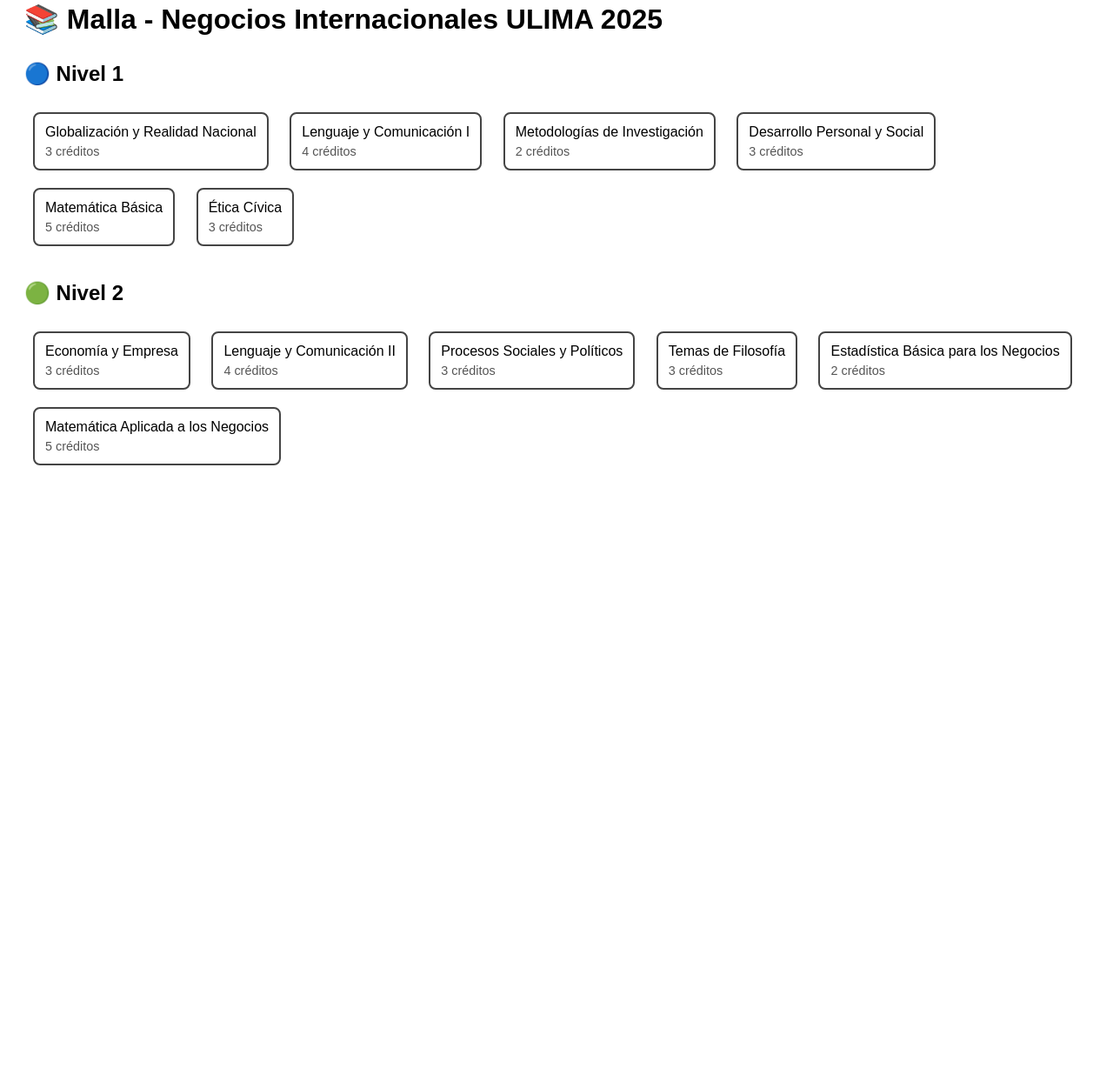
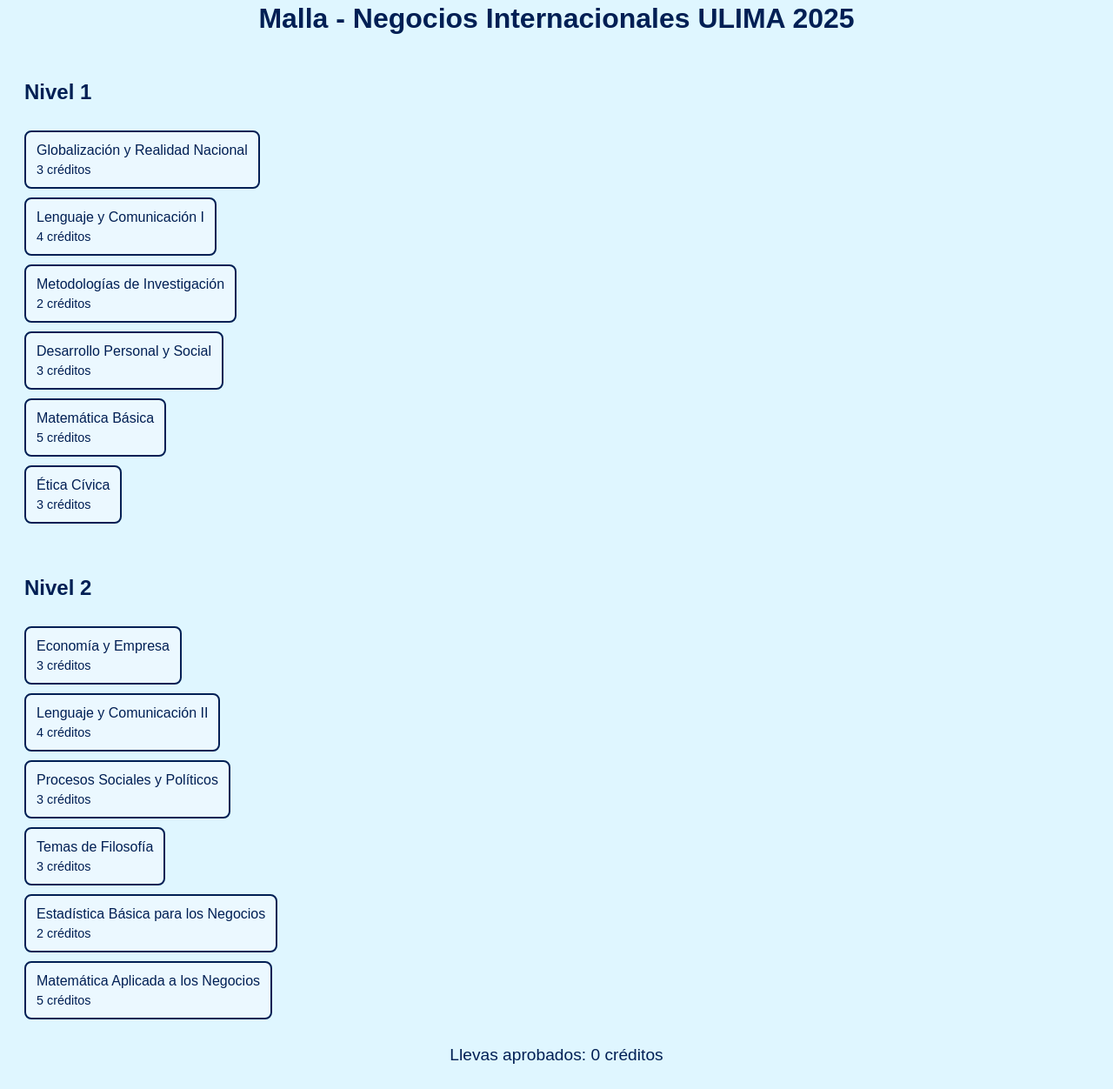
Before and after one commit to sopita31/mallita-negocios-internacoinales-ulima-2025, a plain HTML site: page index.html in a window 1280 px wide. Shown: the part 46-1298 px from the top of the page at 87% size. Before the commit the page ends 800 px from the top, so only its background shows below. Drawn offline with Linux system fonts and the light colour scheme.

Commit message:
Update index.html

```diff
--- a/index.html
+++ b/index.html
@@ -2,98 +2,138 @@
 <html lang="es">
 <head>
   <meta charset="UTF-8">
-  <title>Malla - Negocios Internacionales</title>
+  <title>Malla - Negocios Internacionales ULIMA 2025</title>
   <style>
     body {
       font-family: sans-serif;
       padding: 20px;
+      background-color: #dff6ff; /* fondo baby blue */
+    }
+    h1 {
+      text-align: center;
+      color: #001f54; /* azul navy */
     }
     h2 {
+      color: #001f54;
       margin-top: 30px;
     }
+    .nivel {
+      display: flex;
+      flex-direction: column; /* columnas */
+      gap: 10px;
+      margin-bottom: 30px;
+    }
     .curso {
-      display: inline-block;
-      margin: 10px;
+      background-color: #ebf8ff; /* fondo baby muy baby blue */
+      color: #001f54; /* texto navy */
+      border: 2px solid #001f54;
+      border-radius: 8px;
       padding: 12px;
-      border: 2px solid #444;
-      border-radius: 8px;
       cursor: pointer;
       transition: all 0.3s ease;
+      width: fit-content;
     }
     .curso.tachado {
       text-decoration: line-through;
-      opacity: 0.5;
+      background-color: #b3d4f1; /* azul mas opaco */
+      opacity: 0.6;
     }
     .creditos {
       font-size: 0.9em;
-      color: #555;
+      color: #001f54;
       display: block;
       margin-top: 5px;
+    }
+    #contador {
+      margin-top: 20px;
+      font-size: 1.2em;
+      color: #001f54;
+      text-align: center;
     }
   </style>
 </head>
 <body>
-  <h1>📚 Malla - Negocios Internacionales ULIMA 2025</h1>
+  <h1>Malla - Negocios Internacionales ULIMA 2025</h1>
 
-  <h2>🔵 Nivel 1</h2>
-  <div class="curso" data-curso="Globalización y Realidad Nacional">
+  <div class="nivel">
+    <h2>Nivel 1</h2>
+    <div class="curso" data-creditos="3" data-curso="Globalización y Realidad Nacional">
       Globalización y Realidad Nacional
       <span class="creditos">3 créditos</span>
     </div>
-  <div class="curso" data-curso="Lenguaje y Comunicación I">
+    <div class="curso" data-creditos="4" data-curso="Lenguaje y Comunicación I">
       Lenguaje y Comunicación I
       <span class="creditos">4 créditos</span>
     </div>
-  <div class="curso" data-curso="Metodologías de Investigación">
+    <div class="curso" data-creditos="2" data-curso="Metodologías de Investigación">
       Metodologías de Investigación
       <span class="creditos">2 créditos</span>
     </div>
-  <div class="curso" data-curso="Desarrollo Personal y Social">
+    <div class="curso" data-creditos="3" data-curso="Desarrollo Personal y Social">
       Desarrollo Personal y Social
       <span class="creditos">3 créditos</span>
     </div>
-  <div class="curso" data-curso="Matemática Básica">
+    <div class="curso" data-creditos="5" data-curso="Matemática Básica">
       Matemática Básica
       <span class="creditos">5 créditos</span>
     </div>
-  <div class="curso" data-curso="Ética Cívica">
+    <div class="curso" data-creditos="3" data-curso="Ética Cívica">
       Ética Cívica
       <span class="creditos">3 créditos</span>
     </div>
+  </div>
 
-  <h2>🟢 Nivel 2</h2>
-  <div class="curso" data-curso="Economía y Empresa">
+  <div class="nivel">
+    <h2>Nivel 2</h2>
+    <div class="curso" data-creditos="3" data-curso="Economía y Empresa">
       Economía y Empresa
       <span class="creditos">3 créditos</span>
     </div>
-  <div class="curso" data-curso="Lenguaje y Comunicación II">
+    <div class="curso" data-creditos="4" data-curso="Lenguaje y Comunicación II">
       Lenguaje y Comunicación II
       <span class="creditos">4 créditos</span>
     </div>
-  <div class="curso" data-curso="Procesos Sociales y Políticos">
+    <div class="curso" data-creditos="3" data-curso="Procesos Sociales y Políticos">
       Procesos Sociales y Políticos
       <span class="creditos">3 créditos</span>
     </div>
-  <div class="curso" data-curso="Temas de Filosofía">
+    <div class="curso" data-creditos="3" data-curso="Temas de Filosofía">
       Temas de Filosofía
       <span class="creditos">3 créditos</span>
     </div>
-  <div class="curso" data-curso="Estadística Básica para los Negocios">
+    <div class="curso" data-creditos="2" data-curso="Estadística Básica para los Negocios">
       Estadística Básica para los Negocios
       <span class="creditos">2 créditos</span>
     </div>
-  <div class="curso" data-curso="Matemática Aplicada a los Negocios">
+    <div class="curso" data-creditos="5" data-curso="Matemática Aplicada a los Negocios">
       Matemática Aplicada a los Negocios
       <span class="creditos">5 créditos</span>
     </div>
+  </div>
+
+  <div id="contador">Llevas aprobados: 0 créditos</div>
 
   <script>
     const cursos = document.querySelectorAll('.curso');
+    const contador = document.getElementById('contador');
+
+    function actualizarContador() {
+      let total = 0;
+      cursos.forEach(curso => {
+        let nombre = curso.getAttribute('data-curso');
+        if (localStorage.getItem(nombre) === 'aprobado') {
+          total += parseInt(curso.getAttribute('data-creditos'));
+        }
+      });
+      contador.textContent = `Llevas aprobados: ${total} créditos`;
+    }
+
     cursos.forEach(curso => {
       let nombre = curso.getAttribute('data-curso');
       if (localStorage.getItem(nombre) === 'aprobado') {
         curso.classList.add('tachado');
       }
+
       curso.addEventListener('click', () => {
         curso.classList.toggle('tachado');
         if (curso.classList.contains('tachado')) {
@@ -101,8 +141,11 @@
         } else {
           localStorage.removeItem(nombre);
         }
+        actualizarContador();
       });
     });
+
+    actualizarContador();
   </script>
 </body>
 </html>
```
Lines whose indentation alone changed are shown as unchanged.
